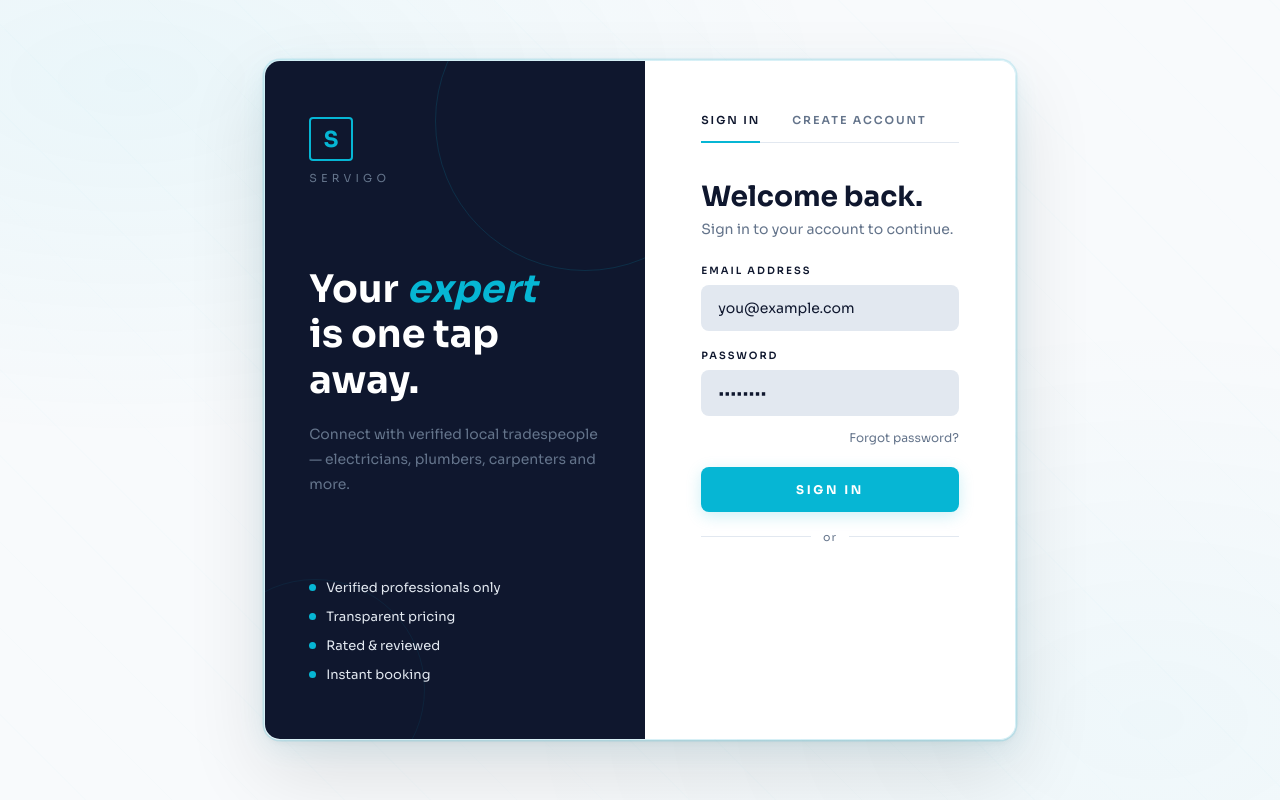
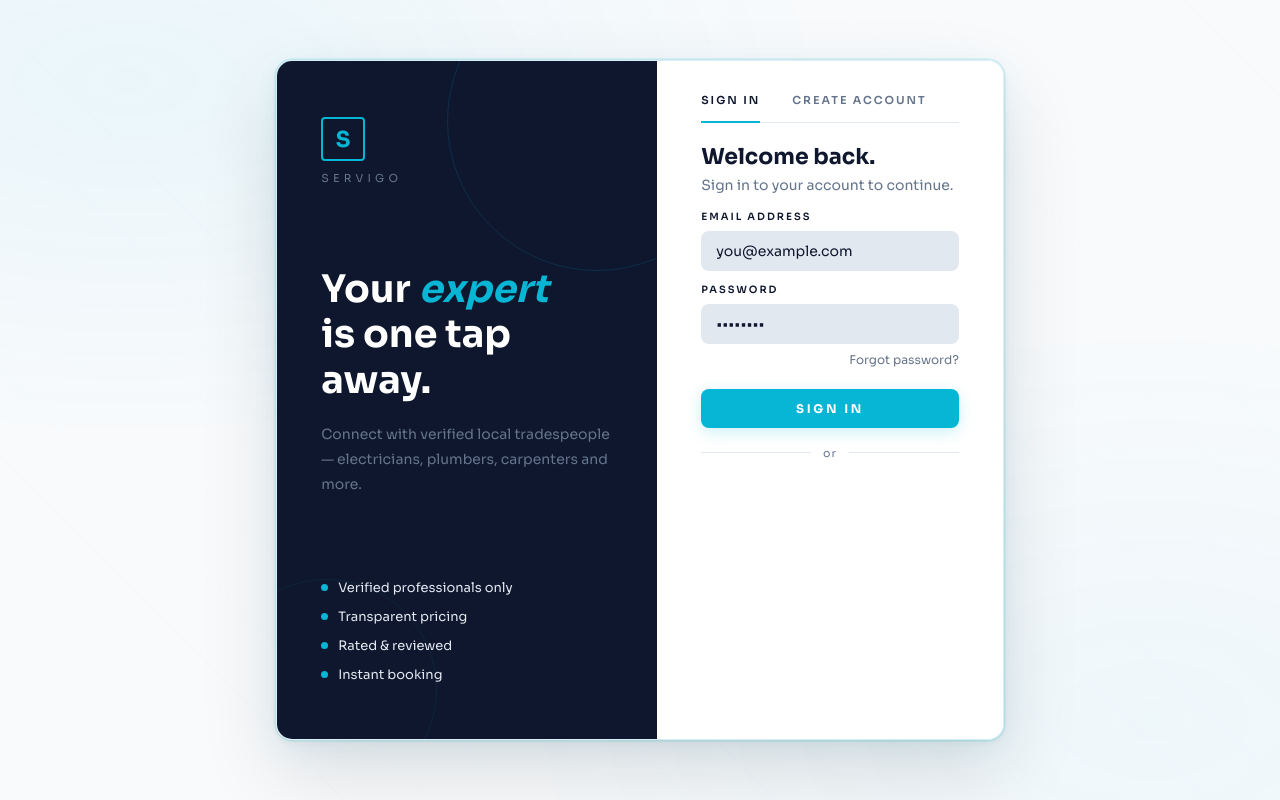
Before and after one commit to Koussaayyy/Servigo, a React (Create React App) app in the folder frontend/: page / in a window 1280 px wide. Built offline with nearby package versions, Linux system fonts and the light colour scheme.

Commit message:
fix: remove scroll on auth and onboarding pages

```diff
--- a/frontend/src/App.css
+++ b/frontend/src/App.css
@@ -330,3 +330,45 @@ body:has(.al-root) {
   font-size: 13px;
   margin-bottom: 16px;
 }
+/* ── FIT CONTENT WITHOUT SCROLL ── */
+.main {
+  padding: 32px 44px;
+}
+
+.mode-tabs {
+  margin-bottom: 20px;
+}
+
+.form-head {
+  margin-bottom: 16px;
+}
+
+.form-title {
+  font-size: 22px;
+}
+
+.field {
+  margin-bottom: 12px;
+}
+
+.field input,
+.field select,
+.field textarea {
+  padding: 10px 14px;
+}
+
+.submit-btn {
+  padding: 12px;
+}
+
+.step-back {
+  margin-bottom: 12px;
+}
+
+.field-row {
+  gap: 12px;
+}
+
+.terms {
+  margin-top: 8px;
+}
```
